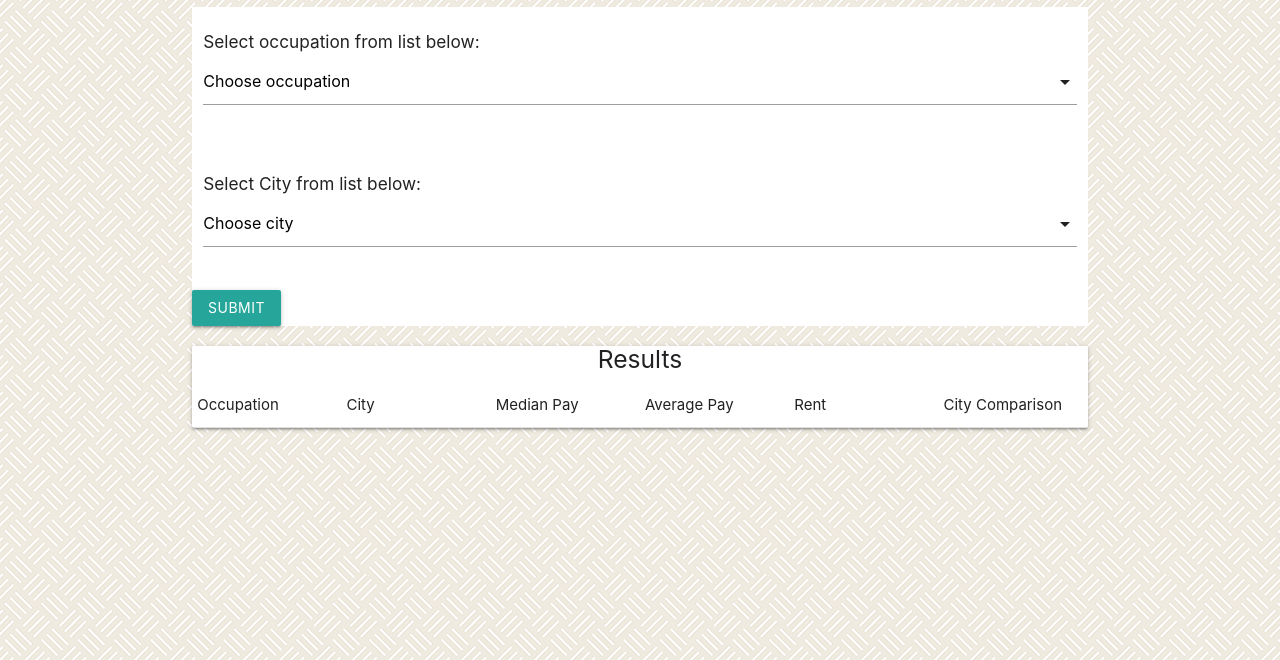
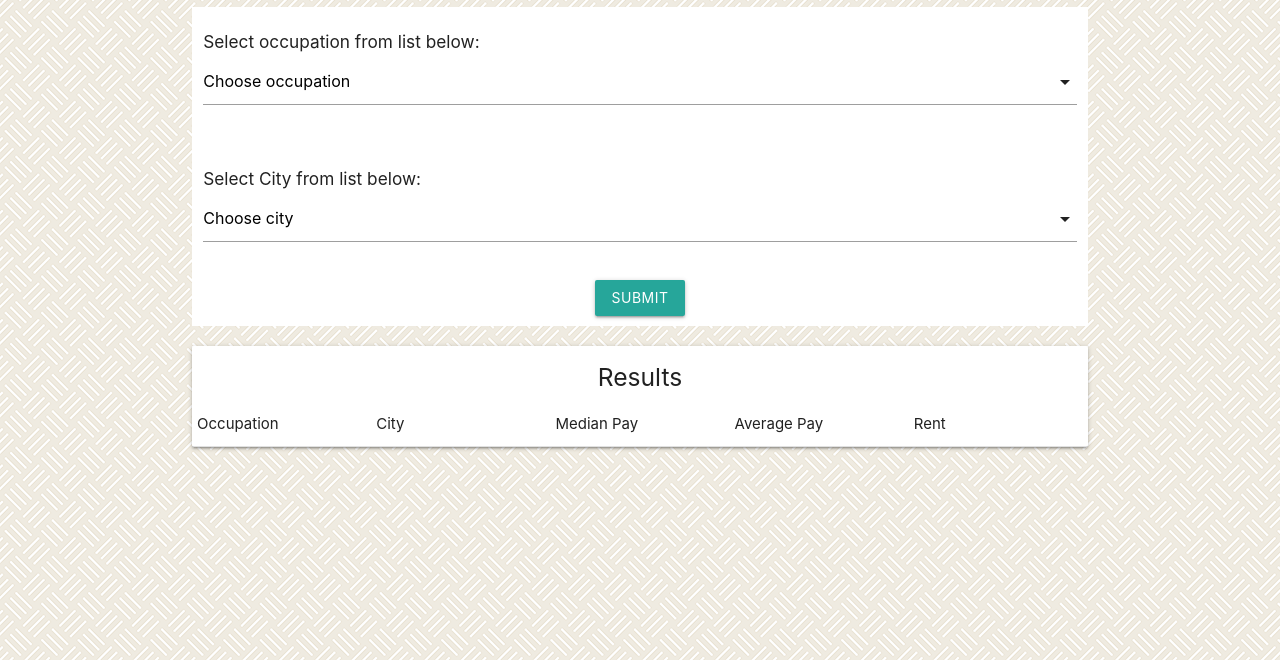
Before and after one commit to riandersons/ProjectOne, a plain HTML site: page index.html in a window 1280 px wide. Shown: the part 140-800 px from the top of the page. Drawn offline with nearby package versions, Linux system fonts and the light colour scheme.

Commit message:
Updated spacing of results box

```diff
--- a/assets/css/style.css
+++ b/assets/css/style.css
@@ -7,14 +7,15 @@ body{
 }
 .input-field, .btn {
     text-align: left;
-    float: left;
+    /* float: left; */
+    margin-bottom: 10px;
 }
 
 /* Table column width */
 #results-table th,
 td {
     display: inline-block;
-    width: 16.66%;
+    width: 20%;
 }
 
 /* #occupation-input {
@@ -28,4 +29,5 @@ td {
 
 #resultsBox {
     margin-bottom: 0px;
+    padding-top:2px;
 }
--- a/index.html
+++ b/index.html
@@ -104,7 +104,7 @@
                                     <th scope="col" class="number">Median Pay </th>
                                     <th scope="col" class="number">Average Pay</th>
                                     <th scope="col" class="number">Rent</th>
-                                    <th scope="col">City Comparison</th>
+                                    <!-- <th scope="col">City Comparison</th> -->
                                 </tr>
                             </thead>
                             <tbody>
```
